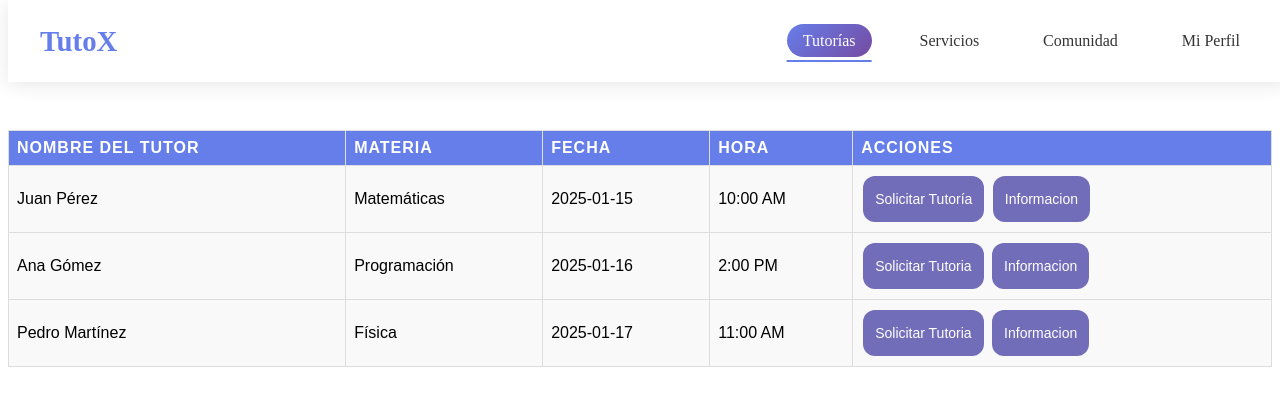
After one commit to MarkTech32/ProyectoFinal_AmbienteWeb, a PHP site: page /HTML/Tutorias..html in a window 1280 px wide. The commit adds this page. Shown: the top 406 px of the page. Run offline with PHP 8.4, Linux system fonts and the light colour scheme.

Commit message:
Se Agrego la pagina de Tutorias, archivos agregados: estilosTutorias.css                                    Tutorias.html                                           Se muestra una tabla de tutorias con informacion pre cargada, los botones no funcione todavia.

```diff
--- a/Frontend/CSS/estilosIndex.css
+++ b/Frontend/CSS/estilosIndex.css
@@ -32,6 +32,8 @@ nav {
     align-items: center;
     padding: 0 2rem;
 }
+
+
 
 .logo {
     font-size: 1.8rem;
@@ -82,6 +84,8 @@ nav {
 .menu-navegacion a:hover::after {
     width: 100%;
 }
+
+
 
 /* Sección principal */
 .seccion-principal {
--- /dev/null
+++ b/Frontend/CSS/estilosTutoria.css
@@ -0,0 +1,156 @@
+/* Barra de navegación */
+nav {
+    background: rgba(255, 255, 255, 0.95);
+    backdrop-filter: blur(10px);
+    padding: 1rem 0;
+    position: fixed;
+    width: 100%;
+    top: 0;
+    z-index: 1000;
+    box-shadow: 0 2px 20px rgba(0, 0, 0, 0.1);
+}
+
+.contenedor-navegacion {
+    max-width: 2400px;
+    margin: 0 auto;
+    display: flex;
+    justify-content: space-between;
+    align-items: center;
+    padding: 0 2rem;
+}
+
+
+
+.logo {
+    font-size: 1.8rem;
+    font-weight: bold;
+    color: #667eea;
+    text-decoration: none;
+    transition: color 0.3s ease;
+}
+
+.logo:hover {
+    color: #764ba2;
+}
+
+.menu-navegacion {
+    display: flex;
+    list-style: none;
+    gap: 2rem;
+}
+
+.menu-navegacion a {
+    text-decoration: none;
+    color: #333;
+    font-weight: 500;
+    padding: 0.5rem 1rem;
+    border-radius: 25px;
+    transition: all 0.3s ease;
+    position: relative;
+}
+
+.menu-navegacion a:hover {
+    background: linear-gradient(135deg, #667eea, #764ba2);
+    color: white;
+    transform: translateY(-2px);
+}
+
+.menu-navegacion a::after {
+    content: '';
+    position: absolute;
+    bottom: -5px;
+    left: 50%;
+    width: 0;
+    height: 2px;
+    background: #667eea;
+    transition: all 0.3s ease;
+    transform: translateX(-50%);
+}
+
+.menu-navegacion a:hover::after {
+    width: 100%;
+}
+
+
+
+
+section {
+    margin-top: 130px;
+}
+
+
+
+
+/* Estilos de la tabla */
+table {
+  font-family: arial, sans-serif;
+  border-collapse: collapse;
+  width: 100%;
+}
+
+td, th {
+  border: 1px solid #dddddd;
+  text-align: left;
+  padding: 8px;
+
+
+}
+
+th {
+  background-color: #667eea;
+  color: white;
+  font-weight: bold;
+  text-transform: uppercase;
+  letter-spacing: 1px;
+}
+
+
+td {
+  background-color: #f9f9f9;
+}
+
+tr:nth-child(even) {
+  background-color: #dddddd;
+}
+
+.button1 {background-color: #726db9;}
+.button2 {background-color: #726db9;}
+
+.button {
+  border: none;
+  color: white;
+  padding: 15px 12px;
+  text-align: center;
+  text-decoration: none;
+  display: inline-block;
+  font-size: 14px;
+  margin: 2px 2px;
+  cursor: pointer;
+  border-radius: 12px;
+}
+
+.button:hover {
+    background: linear-gradient(135deg, #1ecbf785, #4864e0);
+    color: white;
+    transform: translateY(-2px);
+}
+
+footer {
+    background: #333;
+    color: white;
+    text-align: center;
+    padding: 2rem 0;
+}
+
+
+.menu-navegacion a:hover,
+.menu-navegacion a.Pagina-Actual {
+    background: linear-gradient(135deg, #667eea, #764ba2);
+    color: white;
+    transform: translateY(-2px);
+}
+
+.menu-navegacion a:hover::after,
+.menu-navegacion a.Pagina-Actual::after {
+    width: 100%;
+}
--- /dev/null
+++ b/Frontend/HTML/Tutorias..html
@@ -0,0 +1,97 @@
+<!DOCTYPE html>
+<html lang="es">
+<head>
+    <meta charset="UTF-8">
+    <meta name="viewport" content="width=device-width, initial-scale=1.0">
+    <title>TutoX - Conectando Estudiantes</title>
+    <link rel="stylesheet" href="../CSS/estilosTutoria.css">
+    <!--script-->
+    <script src="../JavaScriptTutorias.js" ></script>
+
+
+</head>
+<body>
+
+    <!-- Barra de navegación -->
+    <nav>
+        <div class="contenedor-navegacion">
+            <a href="index.html" class="logo">TutoX</a>
+            <ul class="menu-navegacion">
+                <li><a href="Tutorias..html" class="Pagina-Actual">Tutorías</a></li>
+                <li><a href="#servicios">Servicios</a></li>
+                <li><a href="#comunidad">Comunidad</a></li>
+                <li><a href="#perfil">Mi Perfil</a></li>
+            </ul>
+        </div>
+    </nav>
+
+
+
+
+
+    <section>
+
+
+
+
+
+<table>
+
+    <thead>
+        <tr>
+
+            <th>Nombre del Tutor</th>
+            <th>Materia</th>
+            <th>Fecha</th>
+            <th>Hora</th>
+            <th>Acciones</th>
+
+        </tr>
+    </thead>
+
+    <tbody>
+        <tr>
+
+            <td>Juan Pérez</td>
+            <td>Matemáticas</td>
+            <td>2025-01-15</td>
+            <td>10:00 AM</td>
+            <td><button class="button button1">Solicitar Tutoría</button>
+            <button class="button button2">Informacion</button></td>
+
+        </tr>
+
+
+
+        <tr>
+
+            <td>Ana Gómez</td>
+            <td>Programación</td>
+            <td>2025-01-16</td>
+            <td>2:00 PM</td>
+            <td><button class="button button1">Solicitar Tutoria</button>
+            <button class="button button2">Informacion</button></td>
+        </tr>
+
+        <tr>
+
+            <td>Pedro Martínez</td>
+            <td>Física</td>
+            <td>2025-01-17</td>
+            <td>11:00 AM</td>
+            <td><button class="button button1">Solicitar Tutoria</button>
+            <button class="button button2">Informacion</button></td>
+
+    </tbody>
+
+</table>
+
+
+</section>
+
+
+
+
+
+</body>
+</html>
```
Also changed, not shown: Frontend/HTML/index.html (+11 -2 lines).
